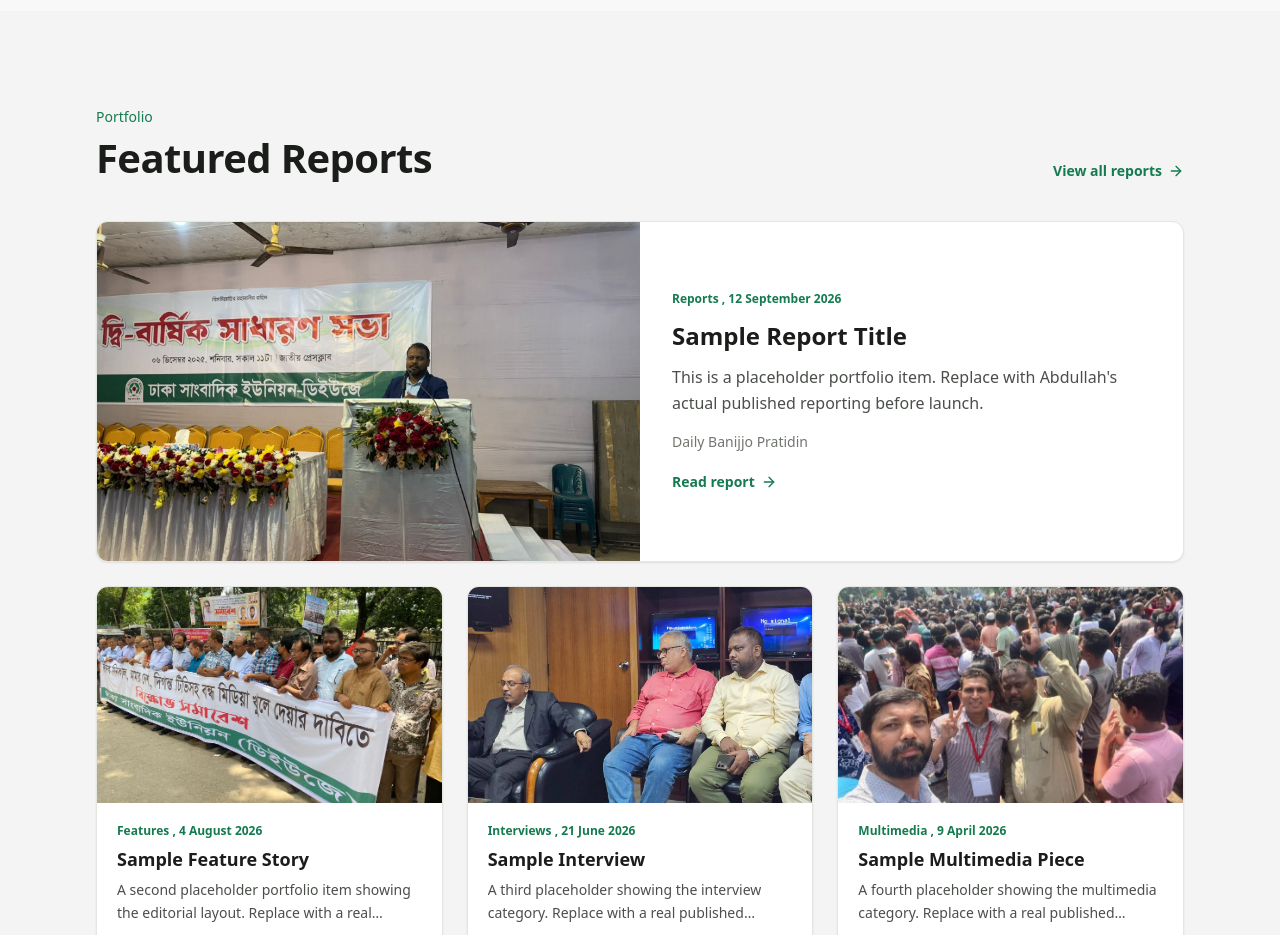
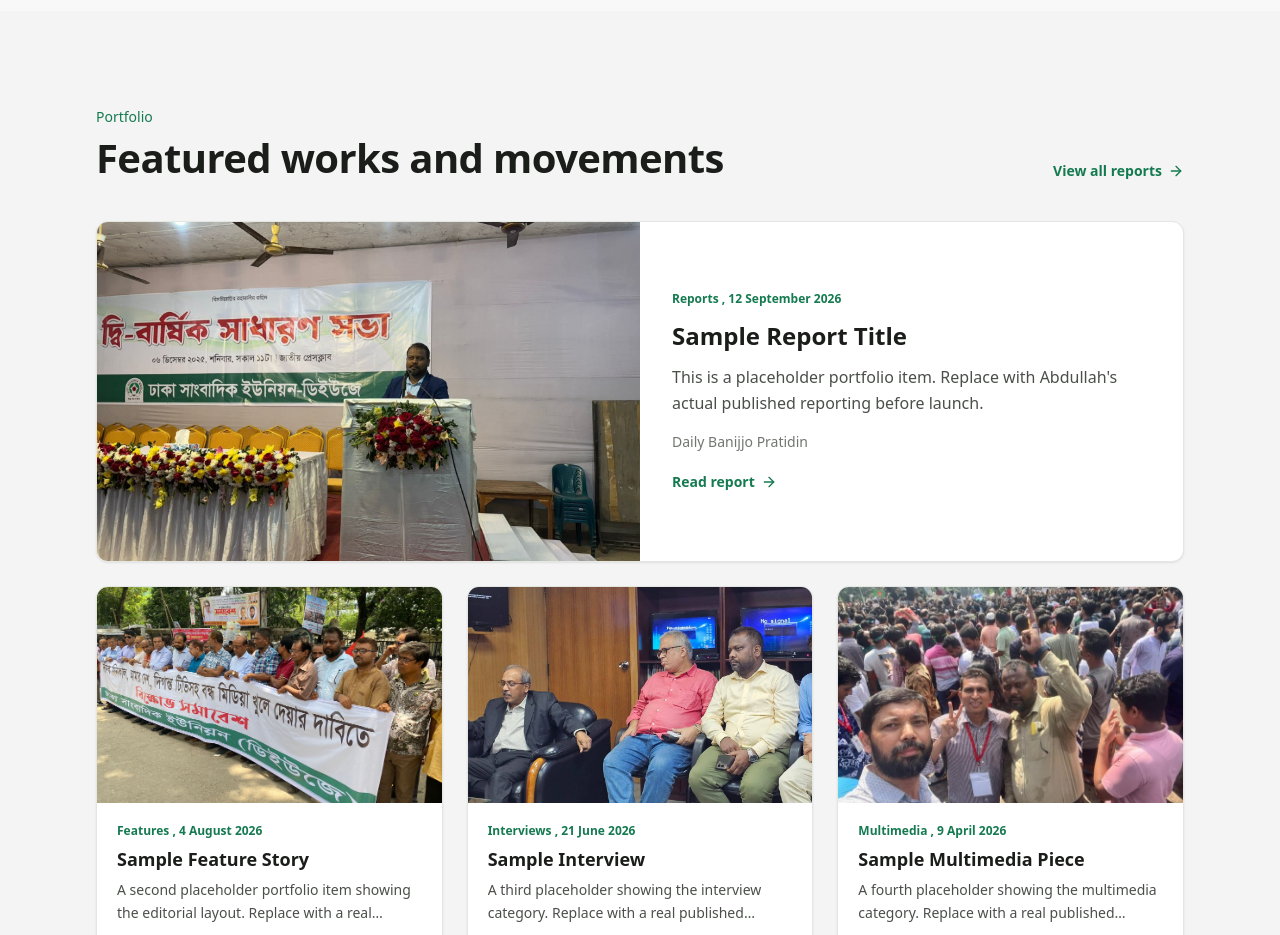
Before and after one commit to DelwarOfficial/abdullah-mozumder, a Next.js app: page / in a window 1280 px wide. Shown: the part 1540-2475 px from the top of the page. Built offline with nearby package versions, Linux system fonts and the light colour scheme.

Commit message:
feat: update localization for SelectedReporting component and enhance StructuredData with new schema functions

```diff
--- a/src/components/home/SelectedReporting.tsx
+++ b/src/components/home/SelectedReporting.tsx
@@ -25,7 +25,7 @@ export function SelectedReporting({ locale }: { locale: "en" | "bn" }) {
           <div>
             <p className="text-sm font-medium text-newsroom mb-2">{en ? "Portfolio" : "পোর্টফোলিও"}</p>
             <h2 id="featured-heading" className="section-headline text-ink" style={{ fontSize: "clamp(1.75rem, 3.2vw, 2.5rem)" }}>
-              {en ? "Featured Reports" : "নির্বাচিত প্রতিবেদন"}
+              {en ? "Featured works and movements" : "নির্বাচিত প্রতিবেদন ও আন্দোলন"}
             </h2>
           </div>
           <Link href="/work" className="group inline-flex items-center gap-1.5 text-sm font-semibold text-newsroom hover:text-newsroom-deep transition-colors">
```
